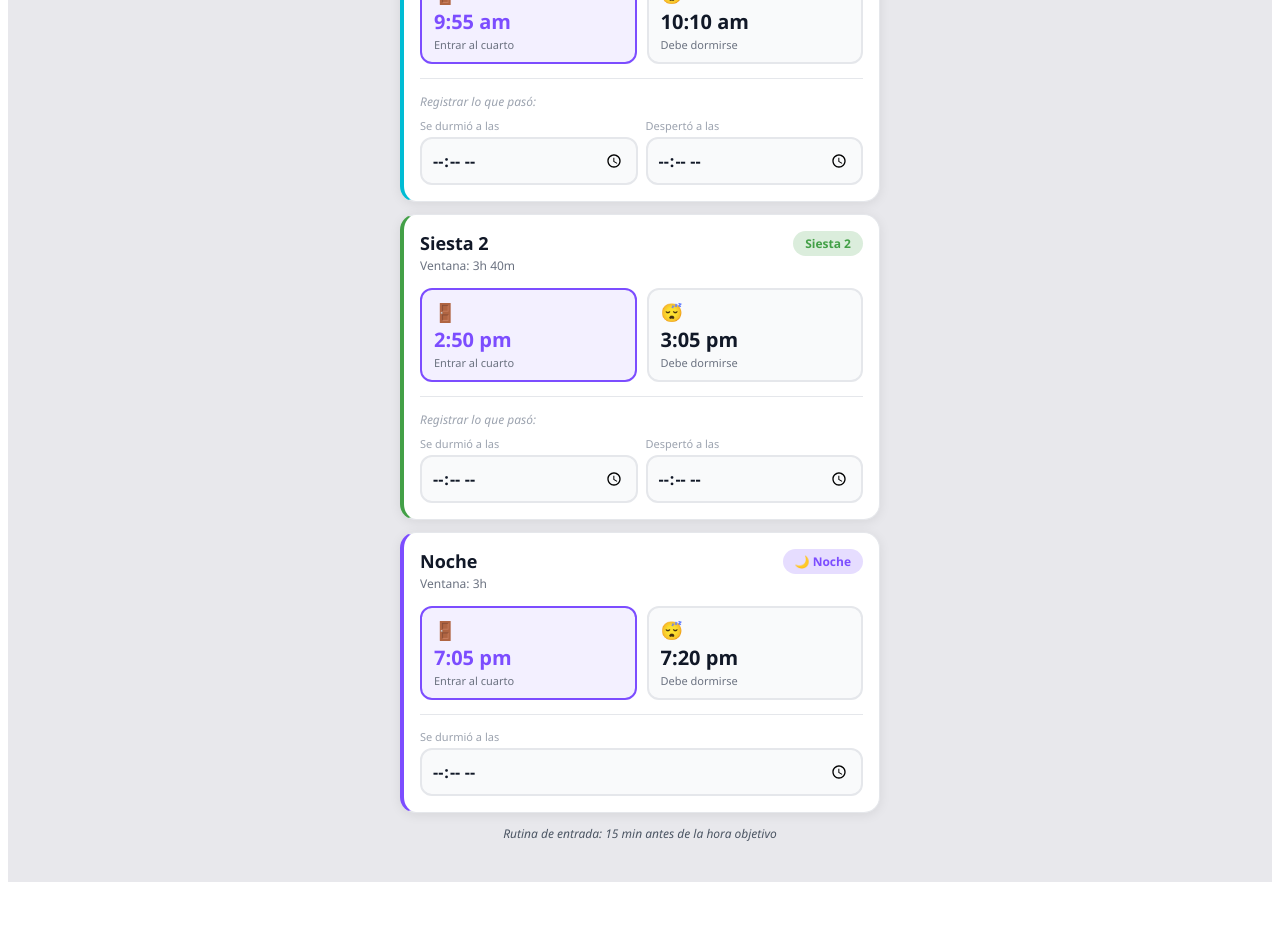
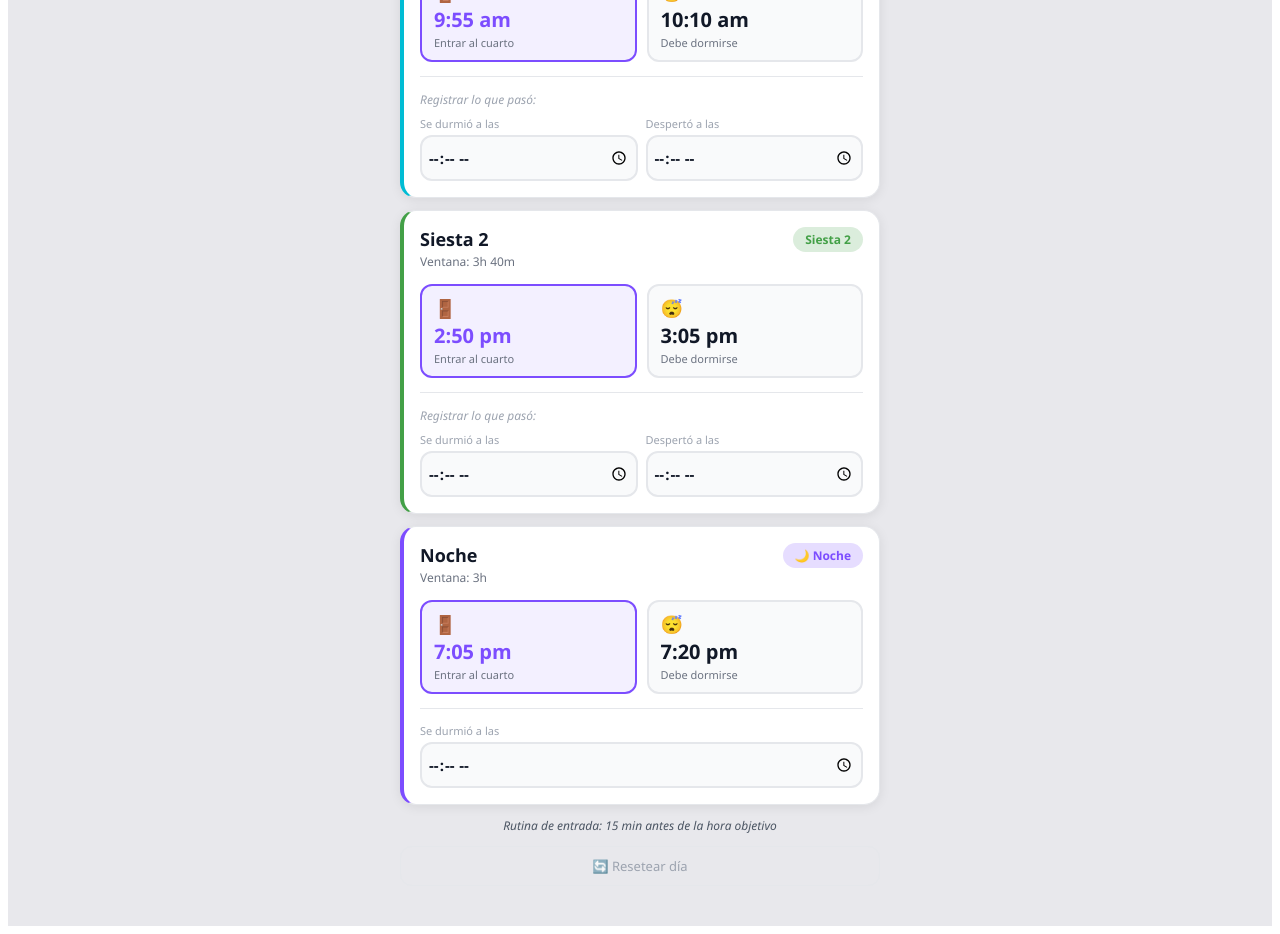
Before and after one commit to dananaomi-design/Camille-Naps, a React (Vite) app: page / in a window 1280 px wide. Shown: the part 400-1334 px from the top of the page. Before the commit the page ends 1290 px from the top, so only its background shows below. Built offline with nearby package versions, Linux system fonts and the light colour scheme.

Commit message:
Add files via upload

```diff
--- a/src/App.jsx
+++ b/src/App.jsx
@@ -107,13 +107,50 @@ function timeToFrac(timeStr) {
 export default function CamilleNaps() {
   useLauncherIcon();
   const [view, setView] = useState("nanny"); // "nanny" | "coach"
-  const [wakeTime, setWakeTime] = useState("07:00");
-  const [naps, setNaps] = useState([
+  // ── helpers para persistir en localStorage ───────────────────
+  const TODAY = new Date().toISOString().slice(0, 10); // "2026-05-13"
+  const STORAGE_KEY = `camille-naps-${TODAY}`;
+
+  function loadSaved() {
+    try {
+      const raw = localStorage.getItem(STORAGE_KEY);
+      if (raw) return JSON.parse(raw);
+    } catch {}
+    return null;
+  }
+
+  function saveTodayData(wake, napsData, bed) {
+    try {
+      localStorage.setItem(STORAGE_KEY, JSON.stringify({ wakeTime: wake, naps: napsData, bedAsleep: bed }));
+    } catch {}
+  }
+
+  const saved = loadSaved();
+
+  const [wakeTime, setWakeTimeRaw] = useState(saved?.wakeTime || "07:00");
+  const [naps, setNapsRaw] = useState(saved?.naps || [
     { asleepAt: null, wokeAt: null, long: null },
     { asleepAt: null, wokeAt: null, long: null },
   ]);
-  const [bedAsleep, setBedAsleep] = useState(null);
+  const [bedAsleep, setBedAsleepRaw] = useState(saved?.bedAsleep || null);
   const chartRef = useRef(null);
+
+  // Wrappers que guardan al mismo tiempo
+  function setWakeTime(val) {
+    setWakeTimeRaw(val);
+    saveTodayData(val, naps, bedAsleep);
+  }
+  function setNaps(updater) {
+    setNapsRaw(prev => {
+      const next = typeof updater === "function" ? updater(prev) : updater;
+      saveTodayData(wakeTime, next, bedAsleep);
+      return next;
+    });
+  }
+  function setBedAsleep(val) {
+    setBedAsleepRaw(val);
+    saveTodayData(wakeTime, naps, val);
+  }
 
   // Compute schedule from wake time + actual nap data
   function getSchedule() {
@@ -333,8 +370,8 @@ export default function CamilleNaps() {
                       <div style={{ fontSize: 12, color: "#9CA3AF", marginBottom: 8, fontStyle: "italic" }}>
                         Registrar lo que pasó:
                       </div>
-                      <div style={{ display: "grid", gridTemplateColumns: "1fr 1fr", gap: 8, minWidth: 0 }}>
-                        <div style={{ minWidth: 0 }}>
+                      <div style={{ display: "grid", gridTemplateColumns: "1fr 1fr", gap: 8, minWidth: 0, overflow: "hidden" }}>
+                        <div style={{ minWidth: 0, overflow: "hidden" }}>
                           <div style={{ fontSize: 11, color: "#9CA3AF", marginBottom: 4 }}>Se durmió a las</div>
                           <input
                             type="time"
@@ -343,7 +380,7 @@ export default function CamilleNaps() {
                             style={timeInputStyle}
                           />
                         </div>
-                        <div style={{ minWidth: 0 }}>
+                        <div style={{ minWidth: 0, overflow: "hidden" }}>
                           <div style={{ fontSize: 11, color: "#9CA3AF", marginBottom: 4 }}>Despertó a las</div>
                           <input
                             type="time"
@@ -391,6 +428,33 @@ export default function CamilleNaps() {
             <div style={{ fontSize: 12, color: "#4B5563", textAlign: "center", marginTop: 8, fontStyle: "italic" }}>
               Rutina de entrada: 15 min antes de la hora objetivo
             </div>
+            <button
+              onClick={() => {
+                if (window.confirm("¿Resetear el día? Se borrará todo el progreso de hoy.")) {
+                  localStorage.removeItem(STORAGE_KEY);
+                  setWakeTimeRaw("07:00");
+                  setNapsRaw([
+                    { asleepAt: null, wokeAt: null, long: null },
+                    { asleepAt: null, wokeAt: null, long: null },
+                  ]);
+                  setBedAsleepRaw(null);
+                }
+              }}
+              style={{
+                width: "100%",
+                marginTop: 12,
+                padding: "10px",
+                background: "none",
+                border: "1.5px solid #E5E7EB",
+                borderRadius: 12,
+                fontSize: 13,
+                color: "#9CA3AF",
+                cursor: "pointer",
+                fontFamily: "inherit",
+              }}
+            >
+              🔄 Resetear día
+            </button>
           </div>
         )}
 
@@ -754,6 +818,7 @@ function Card({ children, style = {}, ref }) {
       border: "1px solid #E5E7EB",
       boxSizing: "border-box",
       width: "100%",
+      overflow: "hidden",
       ...style,
     }}>
       {children}
@@ -788,10 +853,11 @@ function TimeBox({ icon, label, time, highlight }) {
 
 const timeInputStyle = {
   width: "100%",
-  padding: "10px 10px",
+  maxWidth: "100%",
+  padding: "10px 6px",
   border: "2px solid #E5E7EB",
   borderRadius: 12,
-  fontSize: 16,
+  fontSize: 15,
   fontFamily: "inherit",
   color: "#111827",
   fontWeight: 700,
@@ -800,4 +866,7 @@ const timeInputStyle = {
   outline: "none",
   minWidth: 0,
   display: "block",
+  WebkitAppearance: "none",
+  appearance: "none",
+  overflow: "hidden",
 };
```
